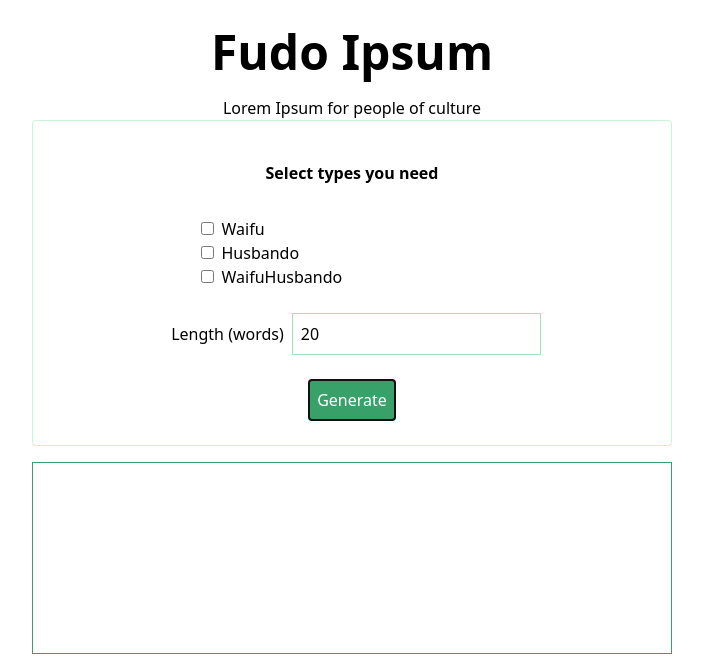
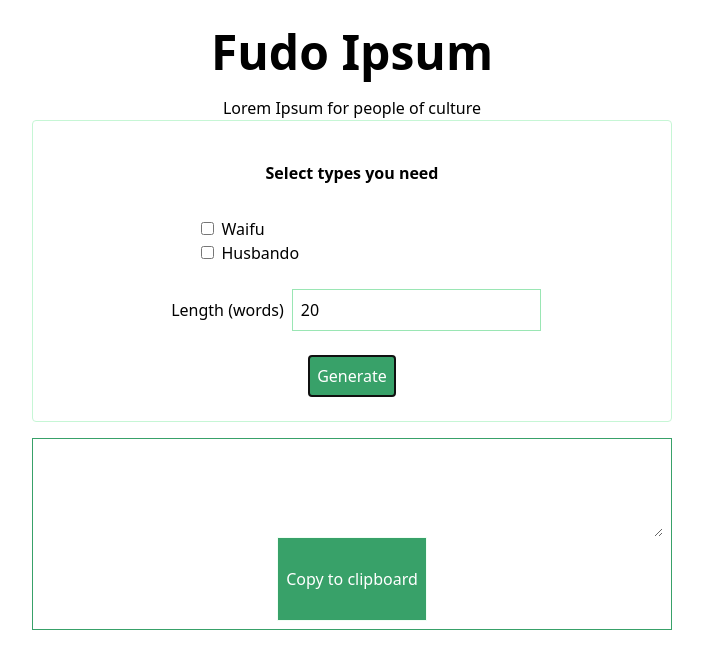
Before and after one commit to pontakornth/fudo-ipsum, a Vue app: page / in a window 1280 px wide. Both pictures are taken after a click on the button "Generate". Shown: the top 660 px of the page, without its empty margins (288-991 px from the left). Built offline with nearby package versions, Linux system fonts and the light colour scheme.

Commit message:
feat: Implement copy to clipboard function

```diff
--- a/src/App.vue
+++ b/src/App.vue
@@ -13,10 +13,6 @@
             <input v-model="rawOptions" name="raw-option" type="checkbox" value="husbando">
               <span class="label-text">Husbando</span>
           </label>
-          <label class="label-checkbox">
-            <input v-model="rawOptions" name="raw-option" type="checkbox" value="waifuHusbando">
-              <span class="label-text">WaifuHusbando</span>
-          </label>
         </div>
         <label class="label-length">
           <span class="label-text">Length (words)</span>
@@ -24,14 +20,17 @@
         </label>
         <button @click.prevent="generateLorem" class="button">Generate</button>
     </form>
-    <div v-if="loremIpsum" class="output">
-      {{loremIpsum}}
+    <div v-if="loremIpsum" class="output flex flex-wrap justify-center">
+      <textarea class="w-full" readonly ref="outputText" v-model="loremIpsum"></textarea>
+      <button @click="copyToClipboard" class="button">Copy to clipboard</button>
     </div>
   </div>
 </template>
 
 <script lang="ts">
-import { Component, Vue, Watch } from 'vue-property-decorator';
+import {
+  Component, Vue, Watch, Ref,
+} from 'vue-property-decorator';
 import { generate, GenerateOptions } from './utils/generate';
 
 @Component
@@ -56,10 +55,16 @@ export default class App extends Vue {
     }
   }
 
+  @Ref('outputText') readonly outputText!: HTMLTextAreaElement;
+
   options: GenerateOptions = { waifu: false, husbando: false, length: 20 };
 
   generateLorem(): void {
     this.loremIpsum = generate(this.options as GenerateOptions);
+  }
+
+  copyToClipboard(): void {
+    navigator.clipboard.writeText(this.loremIpsum);
   }
 }
 </script>
@@ -114,7 +119,7 @@ export default class App extends Vue {
 }
 
 .button {
-  @apply p-2 border border-green-100 bg-green-600 text-white;
+  @apply p-2 border border-green-100 bg-green-600 text-white flex-grow-0 block;
 }
 
 .button:hover {
```
